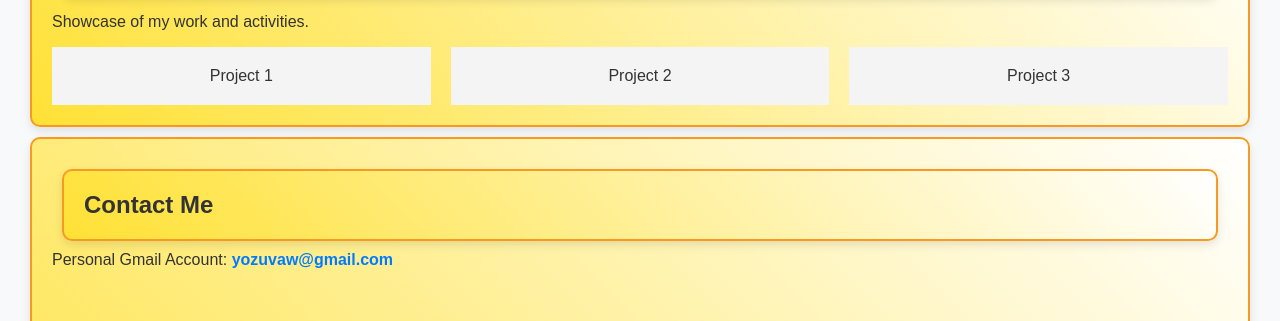
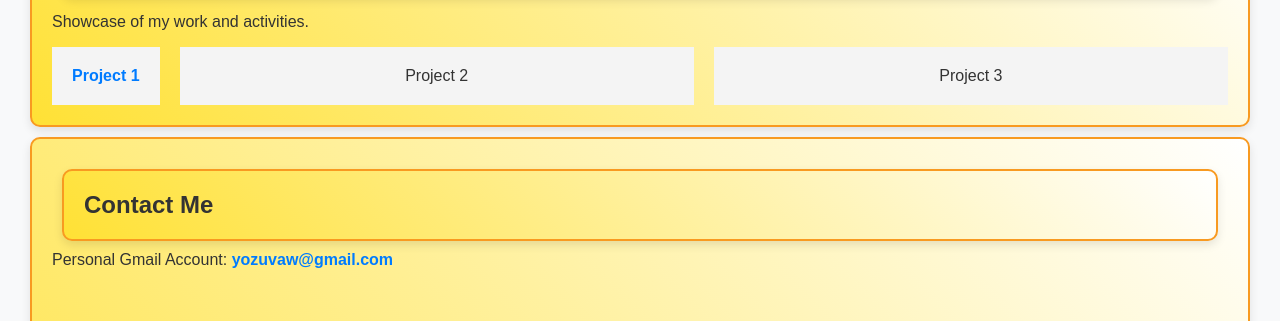
Before and after one commit to olly-max/finalswebtech, a plain HTML site: page index.html in a window 1280 px wide. Shown: the part 1537-1858 px from the top of the page. Drawn offline with Linux system fonts and the light colour scheme; a web font is replaced by a local one.

Commit message:
Update index.html

```diff
--- a/index.html
+++ b/index.html
@@ -94,7 +94,9 @@
   <h2>Projects</h2>
   <p>Showcase of my work and activities.</p>
   <div class="projects-container">
+    <a href="projects3/4.3 HTML Porfolio Project (2)">
     <div class="project">Project 1</div>
+    </a>
     <div class="project">Project 2</div>
     <div class="project">Project 3</div>
   </div>
```
